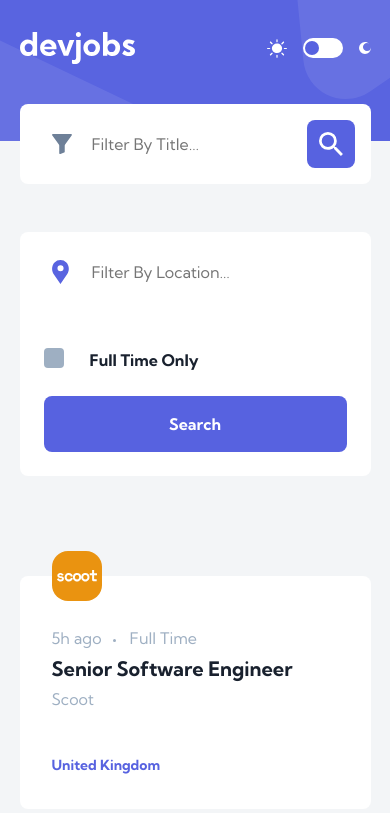
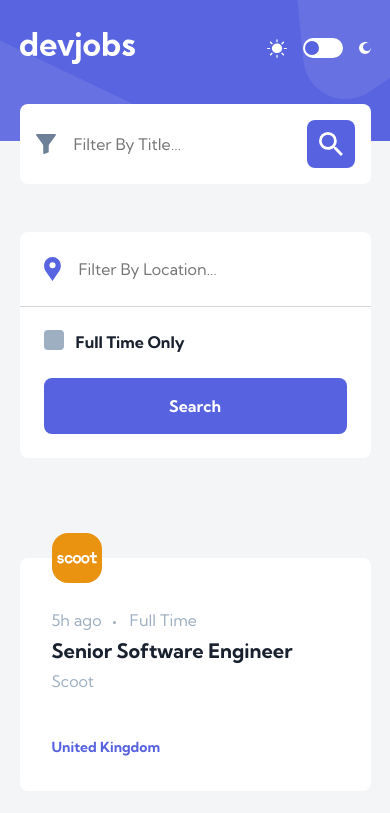
Before and after one commit to nivancheva/devjobs-web-app-react, a React (Vite) app: page / in a window 390 px wide. Shown: the top 813 px of the page. Built offline with nearby package versions, Linux system fonts and the light colour scheme.

Commit message:
fix mobile inputs styles

```diff
--- a/src/App.css
+++ b/src/App.css
@@ -19,7 +19,7 @@
   }
 }
 
-@media (min-width:850px) {
+@media (min-width:800px) {
   .wrapper {
       background-image: url('/assets/desktop/bg-pattern-header.svg');
   }
@@ -45,7 +45,7 @@
   }
 }
 
-@media (min-width:850px) {
+@media (min-width:800px) {
   .cards-container {
     grid-template-columns: repeat(3, 1fr);
     gap: 1.85rem;
--- a/src/components/Card.css
+++ b/src/components/Card.css
@@ -68,7 +68,7 @@
     }
 }
 
-@media (min-width:850px) {
+@media (min-width:800px) {
     .card-container {
         max-width: 350px;
     }
--- a/src/components/Header.css
+++ b/src/components/Header.css
@@ -9,7 +9,7 @@
     }
 }
 
-@media (min-width:850px) {
+@media (min-width:800px) {
     .header {
         padding-block: 2.813rem 2.313rem;
     }
--- a/src/components/Input.jsx
+++ b/src/components/Input.jsx
@@ -1,9 +1,9 @@
 
-export default function Input({ onsubmit, image, placeholder }) {
+export default function Input({ image, placeholder, reverse }) {
     return (
-        <form>
+        <div className={`input-wrapper ${reverse ? "reverse" : ""}`}>
             <img className="input-icon" src={image}/>
             <input className="input" placeholder={placeholder}/>
-        </form>
+        </div>
     )
 }
--- a/src/components/Inputs.css
+++ b/src/components/Inputs.css
@@ -6,22 +6,29 @@
     color: var(--clr-input-text);
 }
 
+.input-wrapper {
+    width: 100%;
+    display: flex;
+    align-items: center;
+    gap: 1rem;
+}
+
 @media (max-width:767px) {
     .inputs-mobile {
         position: relative;
         margin-bottom: 3rem;
         border-radius: var(--border-radius);
         overflow: hidden;
+
+        display: flex;
+        background-color: var(--card-color-bg);
+        padding: 1rem;
     }
 
     .icon-search-button {
-        position: absolute;
-        right: 1rem;
-        top: 1rem;
-
         background-color: var(--clr-violet);
         border: 0;
-        width: 48px;
+        height: 48px;
         aspect-ratio: 1;
         border-radius: var(--border-radius);
 
@@ -33,21 +40,34 @@
         display: none;
     }
 
+    .checkbox-mobile::after {
+        position: absolute;
+        content: '';
+        left: -1.5rem;
+        right: -1.5rem;
+        height: 1px;
+        background-color: var(--clr-dark-gray);
+        opacity: .3;
+        top: -1.5rem;
+    }
+
     .checkbox-mobile {
-        background-color: var(--clr-input-bg);
-        color: var(--clr-input-text);
-        padding: 1.5rem;
+        margin-top: 3rem;
+        position: relative;
     }
 
     .checkbox-mobile p {
         margin-bottom: 1.5rem;
-        margin-left: 2.875rem;
+        margin-left: 2rem;
         font-weight: bold;
     }
 
     .border-radius {
         border-radius: var(--border-radius);
         overflow: hidden;
+        padding: 1.5rem;
+        background-color: var(--clr-input-bg);
+        color: var(--clr-input-text);
     }
 
 
@@ -81,5 +101,5 @@
     }
 }
 
-@media (min-width:850px) {
+@media (min-width:800px) {
 }
--- a/src/components/Inputs.jsx
+++ b/src/components/Inputs.jsx
@@ -23,7 +23,7 @@ export default function Inputs() {
 
             <div className='inputs-wrapper-mobile'>
                 <div className='inputs-mobile'>
-                    <Input image={iconFilter} placeholder='Filter by title…'/>
+                    <Input reverse image={iconFilter} placeholder='Filter by title…'/>
                     <button className='icon-search-button'><svg width="24" height="24" xmlns="http://www.w3.org/2000/svg"><path d="M17.112 15.059h-1.088l-.377-.377a8.814 8.814 0 002.15-5.784A8.898 8.898 0 008.898 0 8.898 8.898 0 000 8.898a8.898 8.898 0 008.898 8.899c2.211 0 4.23-.808 5.784-2.143l.377.377v1.081l6.845 6.832 2.04-2.04-6.832-6.845zm-8.214 0A6.16 6.16 0 118.9 2.737a6.16 6.16 0 010 12.322z" fill="#FFFFFF" fillRule="nonzero"/></svg></button>
                 </div>
 
--- a/src/components/SelectedJob.css
+++ b/src/components/SelectedJob.css
@@ -135,7 +135,7 @@
     }
 }
 
-@media (min-width:850px) {
+@media (min-width:800px) {
     .container.job-container {
         max-width: 730px;
     }
--- a/src/index.css
+++ b/src/index.css
@@ -138,21 +138,12 @@ form {
 }
 
 .input {
-  padding-block: 1.75rem;
-  padding-left: 4.5rem;
   outline: 0;
   border: 0;
   color: var(--clr-input-text);
   background-color: var(--clr-input-bg);
   text-transform: capitalize;
   width: 100%;
-}
-
-.input-icon {
-  position: absolute;
-  bottom: 50%;
-  left: 2rem;
-  transform: translate(0, 50%);
 }
 
 ul {
@@ -187,7 +178,7 @@ li {
   counter-increment: li
 }
 
-@media (min-width: 850px) {
+@media (min-width: 800px) {
   .container {
     max-width: 1110px;
   }
```
